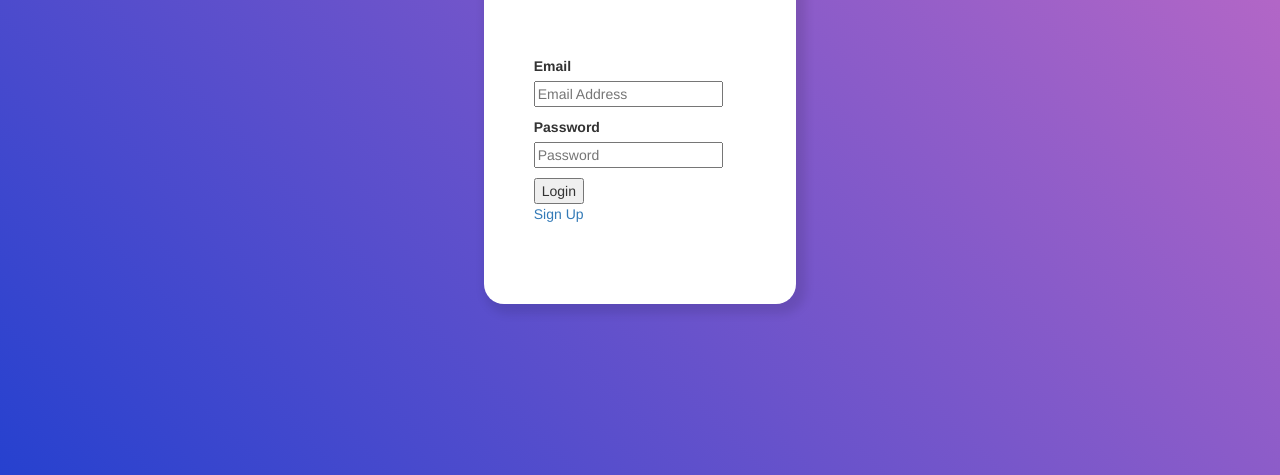
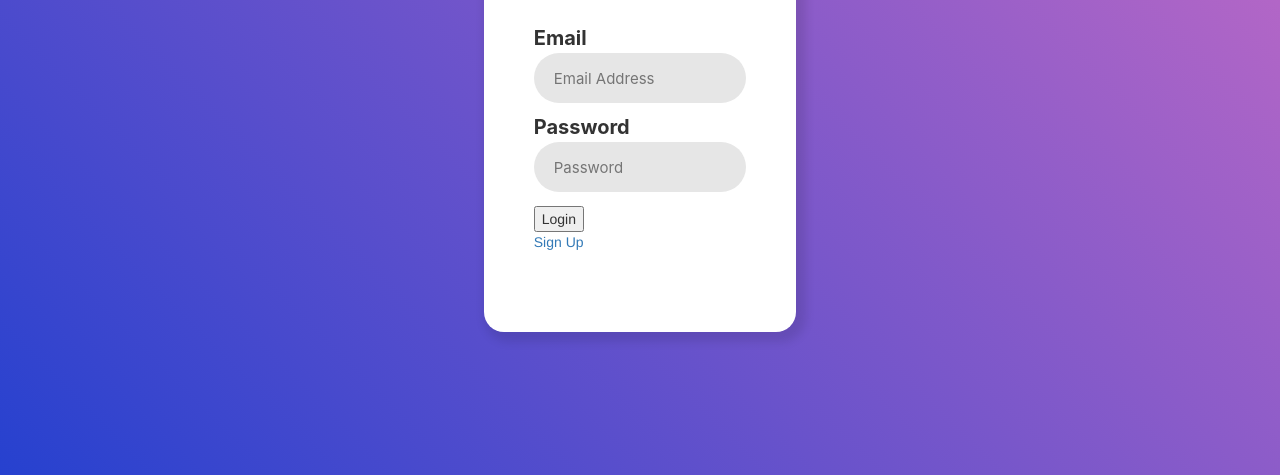
Before and after one commit to anjalimalik/StudiWiz, a plain HTML site: page Client/index.html in a window 1280 px wide. Shown: the part 325-800 px from the top of the page. Drawn offline with nearby package versions, Linux system fonts and the light colour scheme.

Commit message:
added logo, more changes to UI

```diff
--- a/Client/css/utils.css
+++ b/Client/css/utils.css
@@ -49,3 +49,31 @@
     color: black;
     text-align: center;
 }
+
+.loginInputsContainer {
+    margin-bottom: 1em;
+    display: block;
+    position: relative;
+    width: 100%;
+    z-index: 200;
+}
+
+.loginInput {
+    border: none;
+    width: 100%;
+    display: block;
+    font-family: -apple-system, BlinkMacSystemFont, 'Segoe UI', Roboto, Oxygen, Ubuntu, Cantarell, 'Open Sans', 'Helvetica Neue', sans-serif;
+    font-size: 15px;
+    color: lightslategray;
+    width: 100%;
+    background: #e6e6e6;
+    height: 50px;
+    border-radius: 30px;
+    padding: 0 20px 0 20px;
+}
+
+.labelLogin {
+    font-family: -apple-system, BlinkMacSystemFont, 'Segoe UI', Roboto, Oxygen, Ubuntu, Cantarell, 'Open Sans', 'Helvetica Neue', sans-serif;
+    font-size: 20px;
+    line-height: 1em;
+}
--- a/Client/index.html
+++ b/Client/index.html
@@ -25,13 +25,13 @@
 
                 <div style="display: block;">
                     <form>
-                        <p>
-                        <label for="emailLogin"> Email </label>
-                        <input id="emailLogin" type="email" required pattern="[^@]+@[^@]+\.[a-zA-Z]{2,6}" placeholder="Email Address">
+                        <p class="loginInputsContainer">
+                            <label class="labelLogin" for="emailLogin"> Email </label>
+                            <input class="loginInput" id="emailLogin" type="email" required pattern="[^@]+@[^@]+\.[a-zA-Z]{2,6}" placeholder="Email Address">
                         </p>
-                        <p>
-                        <label for="passLogin"> Password </label>
-                        <input id="passLogin" type="password" minlength="5" required pattern="(?=.*\d)(?=.*[a-z])(?=.*[A-Z]).*" placeholder="Password">
+                        <p class="loginInputsContainer">
+                            <label class="labelLogin" for="passLogin"> Password </label>
+                            <input class="loginInput" id="passLogin" type="password" minlength="5" required pattern="(?=.*\d)(?=.*[a-z])(?=.*[A-Z]).*" placeholder="Password">
                         </p>
                         <input type="submit" value="Login">
                     </form>
```
Also changed, not shown: logo.png (added).
